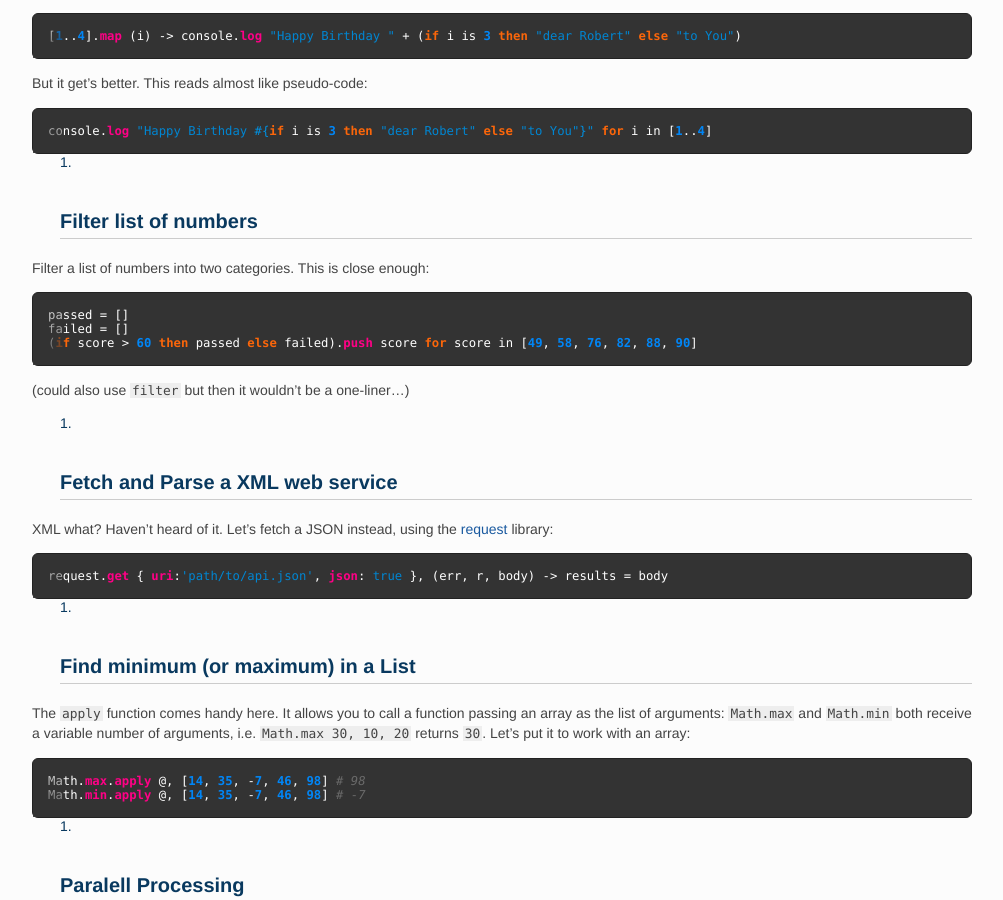
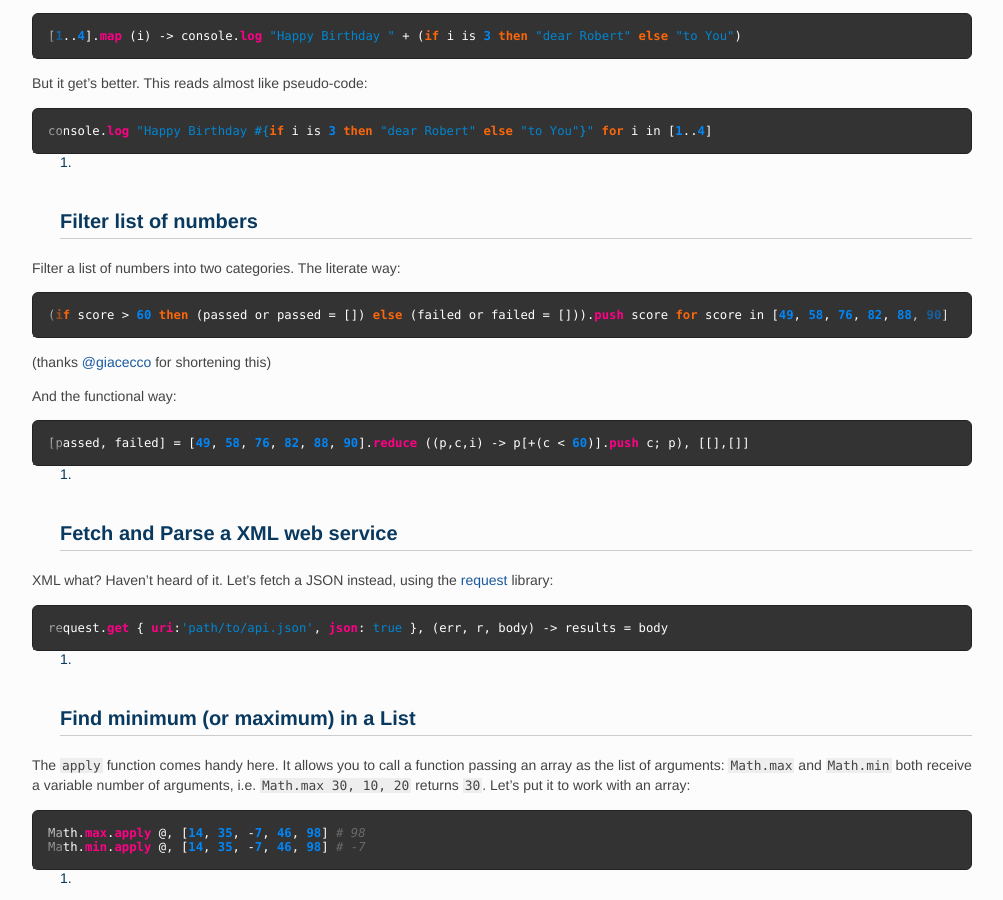
Before and after one commit to ricardobeat/ricardobeat.github.com, a Jekyll site: the page built from _posts/2011-06-02-10-CoffeeScript-One-Liners-to-Impress-Your-Friends.md, in a window 1280 px wide and 900 px high, scrolled down 1592 px. Shown: the whole window, without its empty margins (138-1141 px from the left). Built offline with Jekyll 4.4.1, drawn with Linux system fonts in a browser that asks for light colours; Markdown is read by kramdown in place of the engine named in the settings; some of the changed text lies outside the part shown.

Commit message:
Update coffeescript post

```diff
--- a/_posts/2011-06-02-10-CoffeeScript-One-Liners-to-Impress-Your-Friends.md
+++ b/_posts/2011-06-02-10-CoffeeScript-One-Liners-to-Impress-Your-Friends.md
@@ -89,15 +89,19 @@ console.log "Happy Birthday #{if i is 3 then "dear Robert" else "to You"}" for i
 6. Filter list of numbers
 -------------------------
 
-Filter a list of numbers into two categories. This is close enough:
+Filter a list of numbers into two categories. The literate way:
 
 {% highlight coffeescript %}
-passed = []
-failed = []
-(if score > 60 then passed else failed).push score for score in [49, 58, 76, 82, 88, 90]
+(if score > 60 then (passed or passed = []) else (failed or failed = [])).push score for score in [49, 58, 76, 82, 88, 90]
 {% endhighlight %}
 
-(could also use `filter` but then it wouldn't be a one-liner...)
+(thanks [@giacecco](http://twitter.com/giacecco) for shortening this)
+
+And the functional way:
+
+{% highlight coffeescript %}
+[passed, failed] = [49, 58, 76, 82, 88, 90].reduce ((p,c,i) -> p[+(c < 60)].push c; p), [[],[]]
+{% endhighlight %}
 
 7. Fetch and Parse a XML web service
 ------------------------------------
```
Also changed, not shown: other parts of _posts/2011-06-02-10-CoffeeScript-One-Liners-to-Impress-Your-Friends.md (+2 -2 lines).
